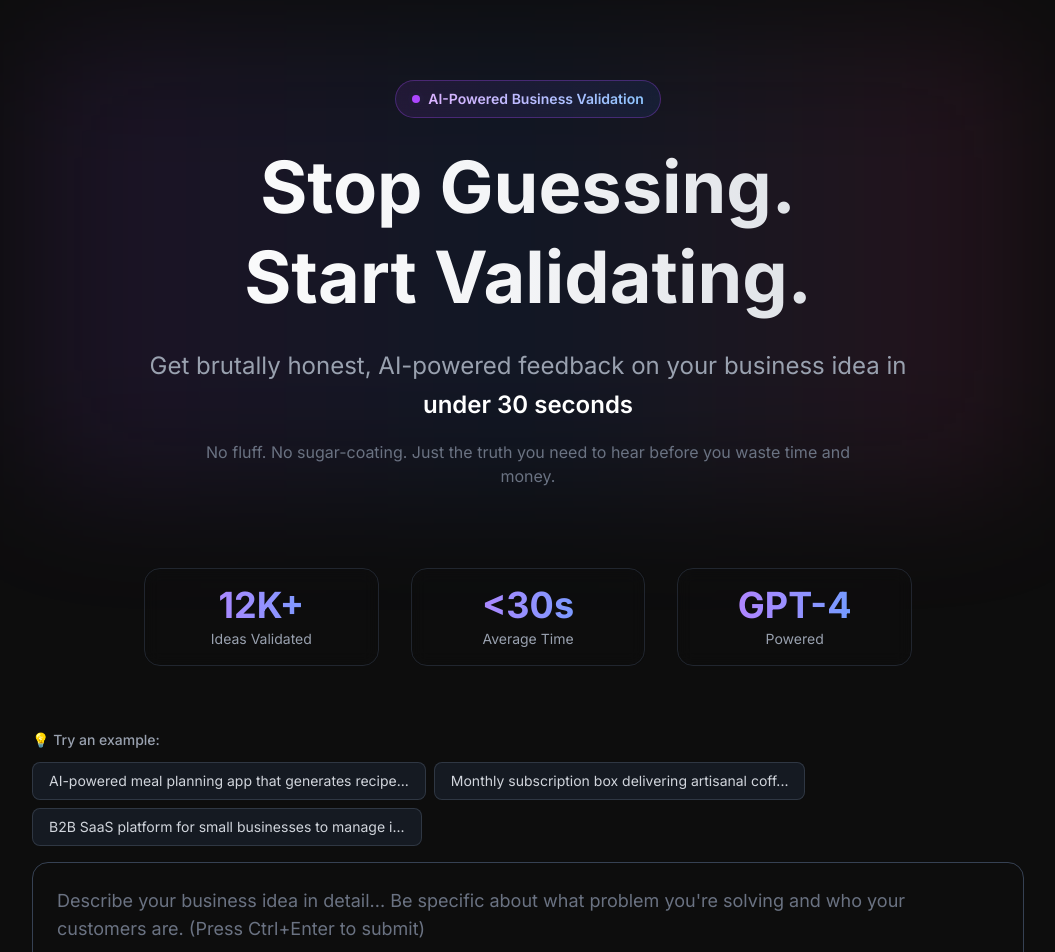
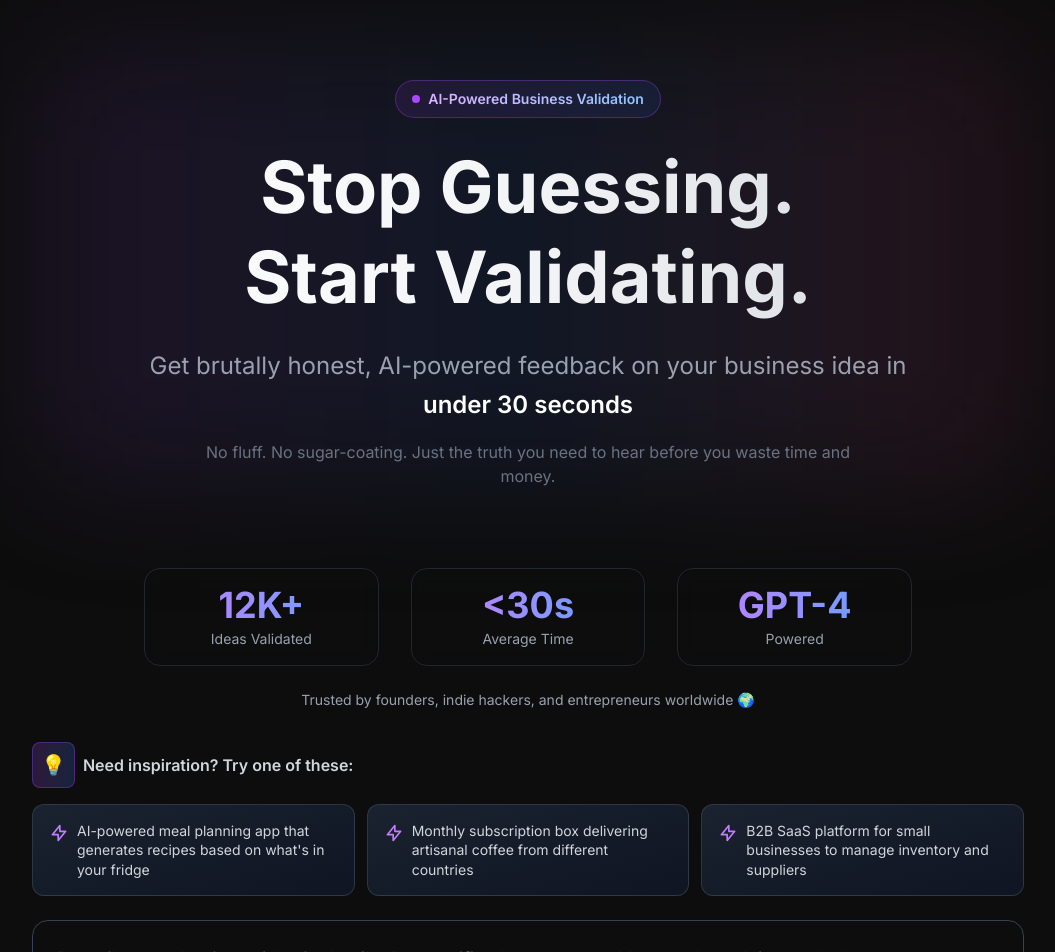
Before and after one commit to ItsNaunas/ideaChecker, a Next.js app: page / in a window 1280 px wide. Shown: the top 952 px of the page, without its empty margins (112-1167 px from the left). Built offline with nearby package versions, Linux system fonts and the light colour scheme.

Commit message:
Add trust badge below stats and redesign example ideas as interactive cards

```diff
--- a/src/app/page.tsx
+++ b/src/app/page.tsx
@@ -111,7 +111,8 @@ export default function Home() {
         </div>
 
         {/* Stats Section */}
-        <div className="grid grid-cols-3 gap-4 md:gap-8 mb-16 max-w-3xl mx-auto">
+        <div className="mb-8 max-w-3xl mx-auto">
+          <div className="grid grid-cols-3 gap-4 md:gap-8 mb-6">
             <div className="text-center p-4 bg-backgroundSecondary/50 border border-gray-700/50 rounded-2xl backdrop-blur-sm">
               <div className="text-3xl md:text-4xl font-bold bg-gradient-to-r from-purple-400 to-blue-400 bg-clip-text text-transparent mb-1">12K+</div>
               <div className="text-xs md:text-sm text-gray-400">Ideas Validated</div>
@@ -126,22 +127,42 @@ export default function Home() {
             </div>
           </div>
 
+          {/* Trust Badge */}
+          <div className="text-center">
+            <p className="text-gray-400 text-sm">
+              Trusted by founders, indie hackers, and entrepreneurs worldwide 🌍
+            </p>
+          </div>
+        </div>
+
         {/* Input Form */}
         <form onSubmit={handleSubmit} className="mb-12">
           <div className="space-y-4">
             {/* Example Ideas */}
-            <div className="mb-4">
-              <p className="text-sm text-gray-400 mb-3 font-medium">💡 Try an example:</p>
-              <div className="flex flex-wrap gap-2">
+            <div className="mb-6">
+              <div className="flex items-center gap-2 mb-4">
+                <div className="bg-gradient-to-r from-purple-500/20 to-blue-500/20 border border-purple-500/30 rounded-lg p-2">
+                  <span className="text-xl">💡</span>
+                </div>
+                <h3 className="text-base font-semibold text-gray-300">Need inspiration? Try one of these:</h3>
+              </div>
+              <div className="grid md:grid-cols-3 gap-3">
                 {exampleIdeas.map((example, idx) => (
                   <button
                     key={idx}
                     type="button"
                     onClick={() => setIdea(example)}
                     disabled={loading}
-                    className="px-4 py-2 bg-gray-800/50 hover:bg-gray-700/50 border border-gray-600/50 rounded-lg text-sm text-gray-300 transition-all hover:border-gray-500 disabled:opacity-50 disabled:cursor-not-allowed backdrop-blur-sm"
+                    className="group p-4 bg-gradient-to-br from-gray-800/80 to-gray-900/80 hover:from-gray-700/80 hover:to-gray-800/80 border border-gray-600/50 hover:border-purple-500/50 rounded-xl text-left transition-all disabled:opacity-50 disabled:cursor-not-allowed backdrop-blur-sm hover:scale-[1.02]"
                   >
-                    {example.length > 50 ? example.substring(0, 50) + '...' : example}
+                    <div className="flex items-start gap-2">
+                      <svg className="w-5 h-5 text-purple-400 flex-shrink-0 mt-0.5 group-hover:text-purple-300 transition-colors" fill="none" stroke="currentColor" viewBox="0 0 24 24">
+                        <path strokeLinecap="round" strokeLinejoin="round" strokeWidth={2} d="M13 10V3L4 14h7v7l9-11h-7z" />
+                      </svg>
+                      <span className="text-sm text-gray-300 group-hover:text-white transition-colors leading-snug">
+                        {example}
+                      </span>
+                    </div>
                   </button>
                 ))}
               </div>
```
Lines whose indentation alone changed are shown as unchanged.
